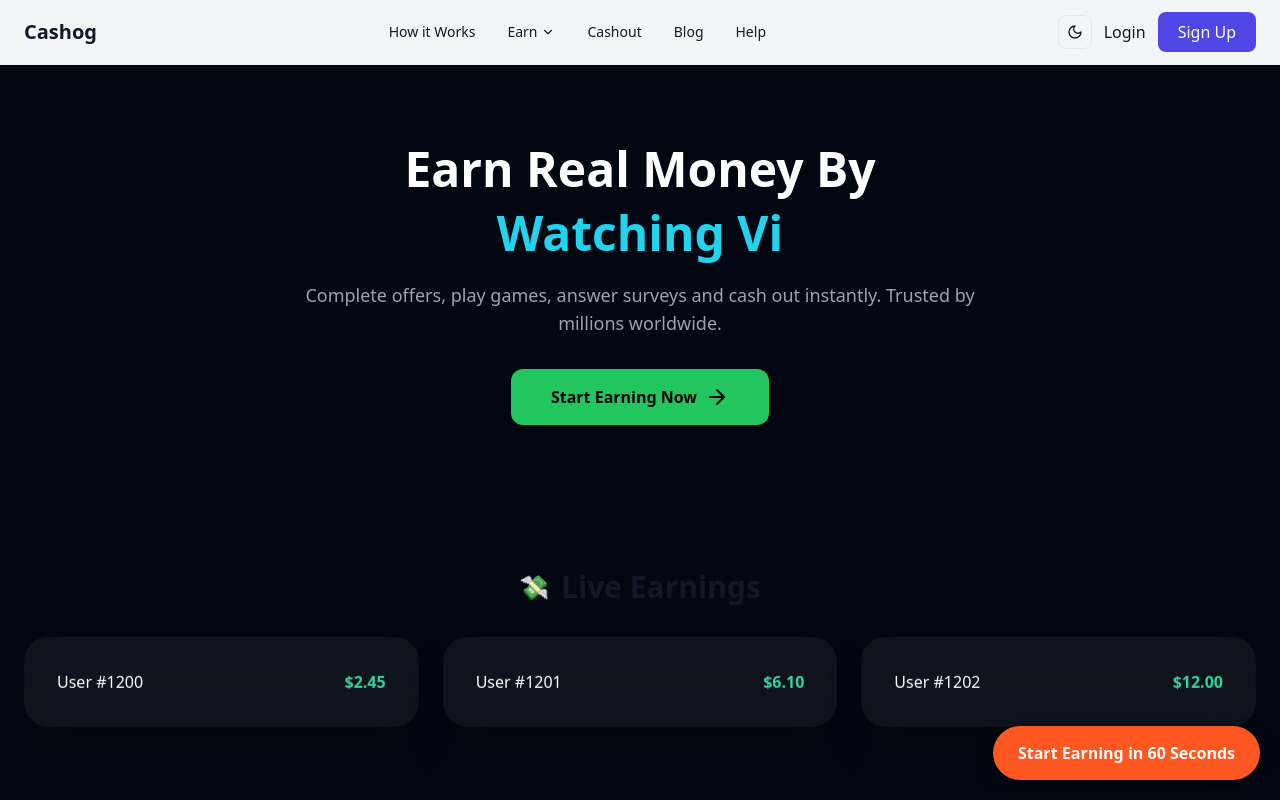
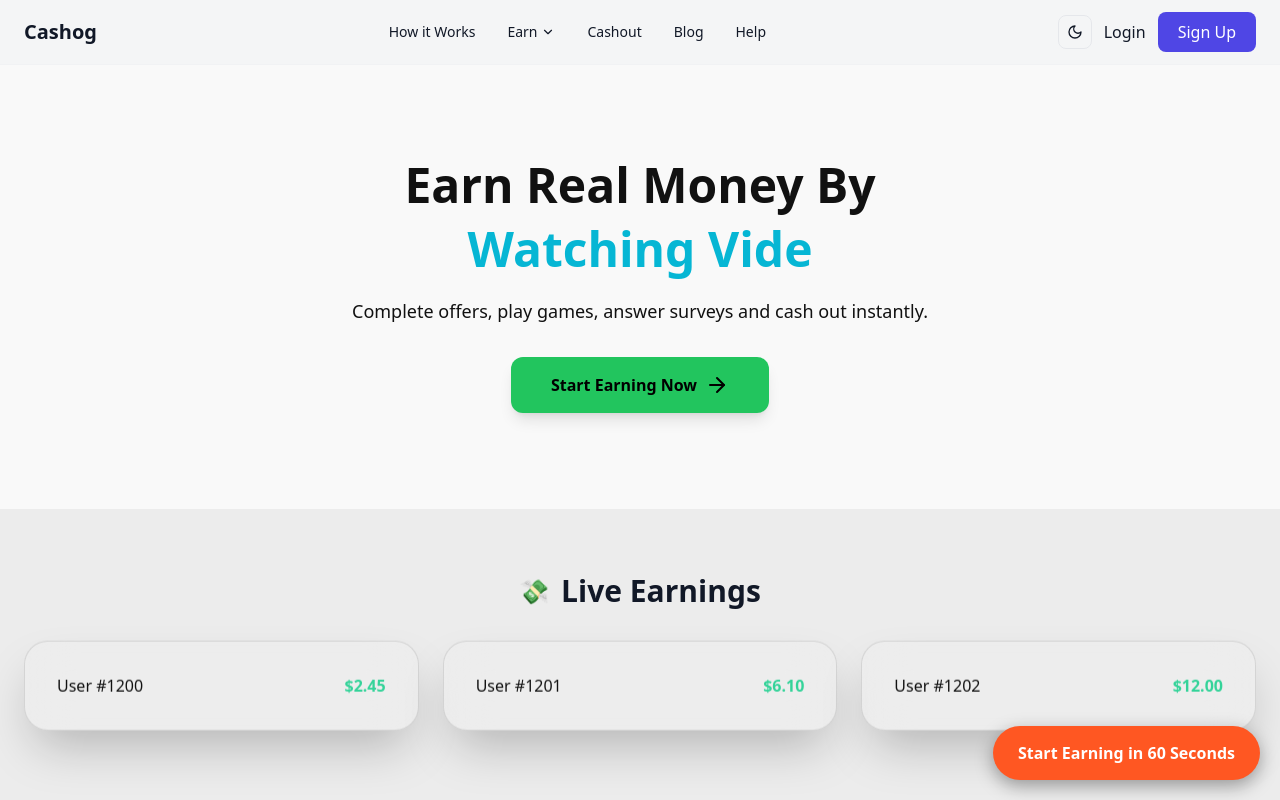
Before and after one commit to tool63/cashin, a Next.js app: page / in a window 1280 px wide. Shown: the top 800 px of the page. Built offline with nearby package versions, Linux system fonts and the light colour scheme.

Commit message:
Update page.tsx

```diff
--- a/app/page.tsx
+++ b/app/page.tsx
@@ -8,7 +8,7 @@ import Link from "next/link"
 import LiveEarnings from "../components/LiveEarnings"
 import LiveWithdrawals from "../components/LiveWithdrawals"
 import LiveOfferCompletion from "../components/LiveOfferCompletion"
-import { SectionTitle, Stat, Badge, Feature } from "../components/SmallComponents"
+import { SectionTitle, Stat, Feature } from "../components/SmallComponents"
 
 export default function Home() {
   const earningOptions = [
@@ -33,23 +33,21 @@ export default function Home() {
   ]
 
   return (
-    <main className="transition-colors duration-300 bg-gray-950 text-white">
+    <main className="bg-background text-foreground transition-colors duration-300">
 
-      {/* ================= HERO ================= */}
       <HeroSection />
 
-      {/* ================= LIVE SECTIONS ================= */}
       <LiveEarnings />
       <LiveOfferCompletion />
       <LiveWithdrawals />
 
-      {/* ================= TRUST / STATS ================= */}
-      <section className="py-16 bg-white/5">
+      {/* TRUST */}
+      <section className="py-16 bg-muted">
         <div className="max-w-7xl mx-auto px-6 text-center">
           <h2 className="text-3xl font-bold mb-4">
             Trusted by Millions Worldwide
           </h2>
-          <p className="text-gray-400 max-w-2xl mx-auto mb-12">
+          <p className="text-muted-foreground max-w-2xl mx-auto mb-12">
             Cashog is one of the most trusted earning platforms, paying users daily
             across the globe with fast and secure withdrawals.
           </p>
@@ -63,13 +61,13 @@ export default function Home() {
         </div>
       </section>
 
-      {/* ================= PAYMENT METHODS ================= */}
+      {/* PAYMENTS */}
       <section className="py-20">
         <div className="max-w-7xl mx-auto px-6 text-center">
           <h2 className="text-4xl font-extrabold mb-4">
             Payment Methods
           </h2>
-          <p className="text-gray-400 mb-14 max-w-2xl mx-auto">
+          <p className="text-muted-foreground mb-14 max-w-2xl mx-auto">
             Fast, secure, and trusted payout options.
           </p>
 
@@ -83,11 +81,11 @@ export default function Home() {
             ].map((method) => (
               <div
                 key={method.name}
-                className="rounded-2xl border border-white/10 bg-white/5 px-6 py-8 flex flex-col items-center hover:scale-105 transition"
+                className="rounded-2xl border border-border bg-muted px-6 py-8 flex flex-col items-center hover:scale-105 transition"
               >
                 <span className="text-4xl mb-3">{method.emoji}</span>
                 <span className="text-lg font-semibold">{method.name}</span>
-                <span className="text-sm text-gray-400 mt-1">
+                <span className="text-sm text-muted-foreground mt-1">
                   Instant payout
                 </span>
               </div>
@@ -96,7 +94,7 @@ export default function Home() {
         </div>
       </section>
 
-      {/* ================= EARN MONEY TASKS ================= */}
+      {/* TASKS */}
       <section className="max-w-7xl mx-auto px-6 py-16">
         <SectionTitle icon="🎯" text="Earn Money Tasks" />
         <div className="grid grid-cols-2 md:grid-cols-3 lg:grid-cols-4 gap-6">
@@ -104,11 +102,11 @@ export default function Home() {
             <Link
               key={title}
               href={href}
-              className="bg-white/5 border border-white/10 rounded-2xl p-6 flex flex-col items-center text-center hover:scale-105 transition"
+              className="bg-muted border border-border rounded-2xl p-6 flex flex-col items-center text-center hover:scale-105 transition"
             >
               <div className="text-4xl">{icon}</div>
               <h3 className="mt-4 text-lg font-semibold">{title}</h3>
-              <p className="mt-2 text-gray-400 text-sm">
+              <p className="mt-2 text-muted-foreground text-sm">
                 Earn by {title.toLowerCase()}
               </p>
             </Link>
@@ -116,8 +114,8 @@ export default function Home() {
         </div>
       </section>
 
-      {/* ================= FEATURE HIGHLIGHTS ================= */}
-      <section className="py-20 bg-white/5">
+      {/* FEATURES */}
+      <section className="py-20 bg-muted">
         <SectionTitle icon="🌟" text="Why Choose Us" />
         <div className="max-w-7xl mx-auto px-6 grid md:grid-cols-3 gap-8">
           <Feature icon={<Zap />} title="Instant Withdrawals" />
@@ -126,14 +124,15 @@ export default function Home() {
         </div>
       </section>
 
-      {/* ================= FINAL CTA ================= */}
+      {/* FINAL CTA */}
       <section className="py-20 text-center">
         <h2 className="text-4xl font-bold mb-6">
           Start Earning Real Money Today!
         </h2>
-        <p className="mb-8 text-lg text-gray-400">
+        <p className="mb-8 text-lg text-muted-foreground">
           Join millions of users who are already earning daily.
         </p>
+
         <Link href="/signup">
           <motion.span
             whileHover={{ scale: 1.05 }}
@@ -149,7 +148,7 @@ export default function Home() {
   )
 }
 
-/* ================= HERO SECTION ================= */
+/* ================= HERO ================= */
 const HeroSection = () => {
   const phrases = ["Surveys", "App Installs", "Playing Games", "Watching Videos"]
   const [current, setCurrent] = useState(0)
@@ -173,25 +172,23 @@ const HeroSection = () => {
   }, [current])
 
   return (
-    <section className="py-20 text-center">
-      <div className="max-w-4xl mx-auto px-6 flex flex-col items-center">
-
+    <section className="py-24 text-center">
+      <div className="max-w-4xl mx-auto px-6">
         <h1 className="text-3xl md:text-5xl font-bold mb-2">
           Earn Real Money By
         </h1>
 
         <div className="relative h-[56px] md:h-[64px] mb-4">
-          <span className="invisible text-3xl md:text-5xl font-bold whitespace-nowrap">
+          <span className="invisible text-3xl md:text-5xl font-bold">
             Watching Videos
           </span>
-          <span className="absolute inset-0 flex items-center justify-center text-3xl md:text-5xl font-bold text-cyan-400">
+          <span className="absolute inset-0 flex items-center justify-center text-3xl md:text-5xl font-bold text-cyan-500">
             {text}
           </span>
         </div>
 
-        <p className="mb-8 text-lg text-gray-400 max-w-2xl">
+        <p className="mb-8 text-lg text-muted-foreground max-w-2xl mx-auto">
           Complete offers, play games, answer surveys and cash out instantly.
-          Trusted by millions worldwide.
         </p>
 
         <Link href="/signup">
@@ -203,7 +200,6 @@ const HeroSection = () => {
             Start Earning Now <ArrowRight />
           </motion.span>
         </Link>
-
       </div>
     </section>
   )
```
